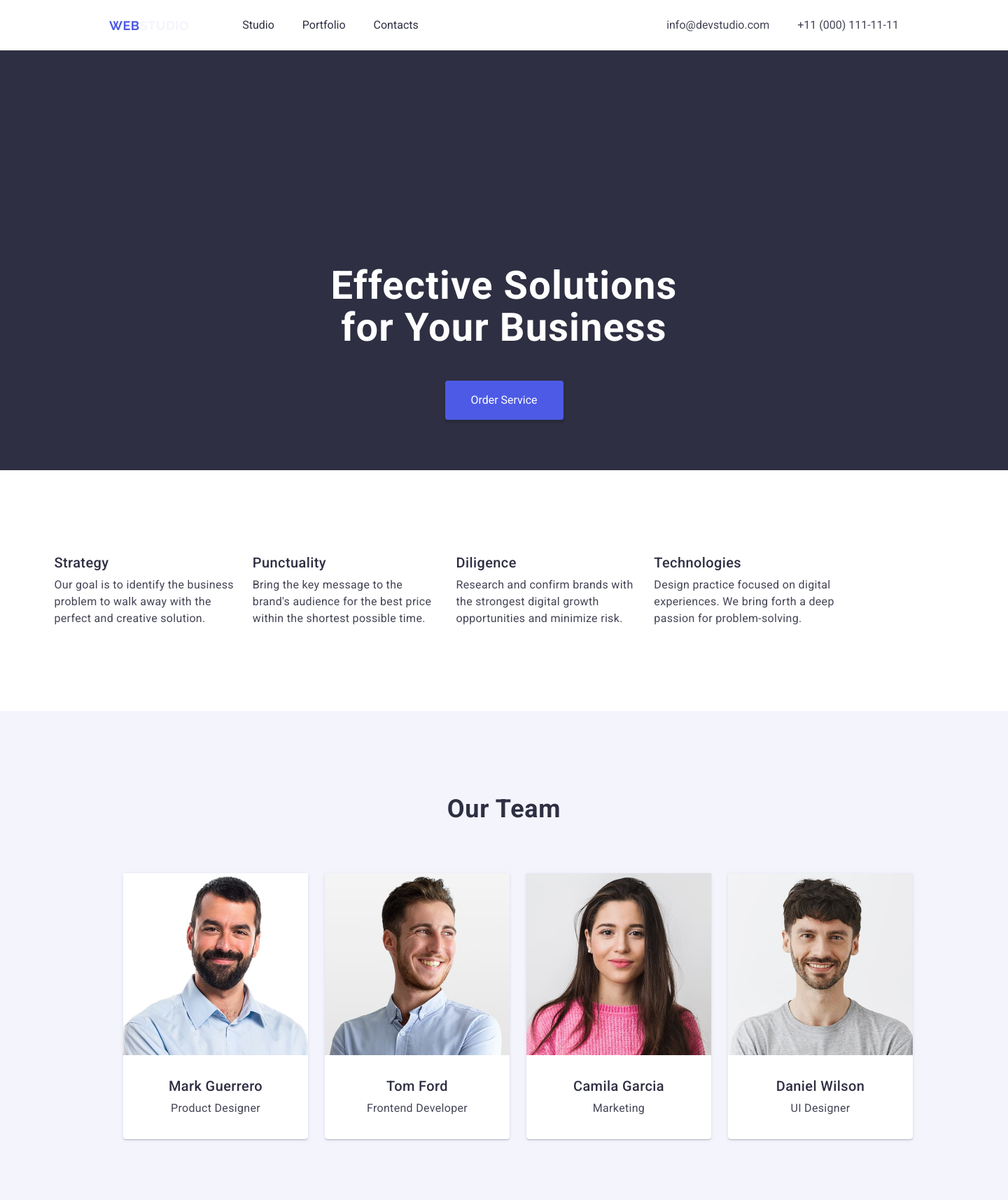
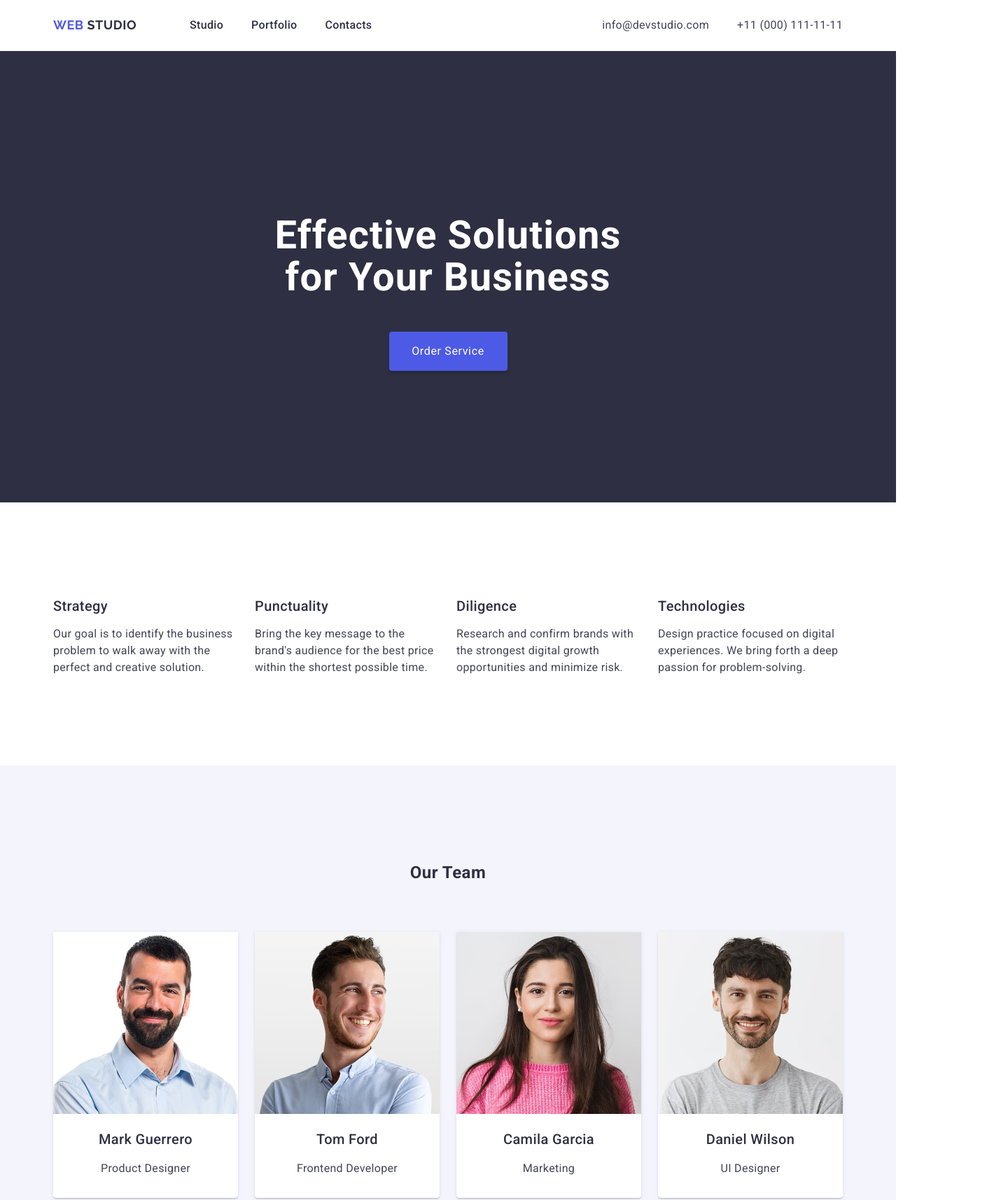
Before and after one commit to KostyaT1326/goit-markup-hw-02, a plain HTML site: page index.html in a window 1280 px wide. Shown: the top 1715 px of the page at 70% size, 1440 px wide, since content can reach past the window. Drawn offline with nearby package versions, Linux system fonts and the light colour scheme.

Commit message:
correction
correction

```diff
--- a/css/styles.css
+++ b/css/styles.css
@@ -40,98 +40,114 @@ button {
     cursor: pointer;
 }
 
+.container {
+    max-width: 1158px;
+    padding: 0 15px;
+    margin: 0 auto;
+}
+
+section {
+    padding-top: 120px;
+    padding-bottom: 120px;
+}
 
 /* ========HEADER======== */
-.container-page-header {
+
+.header-page {
+    border-bottom: 1px solid #e7e9fc;
+}
+
+.wrapper {
     display: flex;
     justify-content: space-between;
     align-items: center;
-    padding: 0 156px;
-    box-sizing: border-box;
-    height: 72px;
-    width: 1440px;
-
-
+    margin-top: 8px;
+    margin-bottom: 8px;
 }
 
 .page-nav {
     display: flex;
     align-items: center;
-    gap: 76px;
-
-
+    justify-content: space-between;
 }
 
 .saite-logo {
-    text-transform: uppercase;
     font-family: "Raleway", sans-serif;
     font-weight: 700;
     font-size: 18px;
-    display: flex;
-    gap: 0;
-}
-
-.logo-text-blue {
+    line-height: 1.17;
+    letter-spacing: 0.03em;
+    text-transform: uppercase;
     color: #4d5ae5;
-    letter-spacing: 0.03em;
-
+    margin-right: 76px;
 }
 
 .logo-text-purple {
-    color: var(--main-text-color);
-    letter-spacing: 0.03em;
+    color: #2e2f42;
 }
 
 .page-menu {
     display: flex;
-    gap: 40px;
-    list-style: none;
-    margin: 0;
-    padding: 0;
+    column-gap: 40px;
+    padding-left: 0;
+}
+
+.page-menu-item{
+    font-family: "Roboto", sans-serif;
+    font-weight: 700;
+    font-size: 16px;
+    line-height: 24px;
 
 }
-
 .page-menu-link{
+    font-weight: 500;
+    font-size: 16px;
+    line-height: 1.5;
+    letter-spacing: 0.02em;
     color: var(--main-text-color);
 }
 
+.contact-info{
+    font-style: normal;
+}
 
+.cont-mail-list {
+    display: flex;
+        column-gap: 40px;
+        padding-left: 0;
+}
+.cont-mail-tel {
+    font-size: 16px;
+    line-height: 1.5;
+    letter-spacing: 0.02em;
+    color: #434455;
 
-.cont-mail-tel {
-    display: flex;
-    gap: 40px;
-    align-items: center;
-    font-style: normal;
-    margin: 0;
-    padding: 0;
 }
 
 /* ========HERO SECTION======== */
 
-.container {
-    width: 1440px;
-    height: 600px;
+.main-hero {
     background-color: #2e2f42;
 }
 
-.hero-section {
-    height: 100%;
+.hero-hero-wrapper {
     display: flex;
     flex-direction: column;
-        justify-content: center;
     align-items: center;
-        text-align: center;
+    padding-top: 68px;
+    padding-bottom: 68px;
+
 }
+
 .main-title {
-    padding-top: 188px;
-    padding-left: 472px;
-    padding-right: 472px;
+    max-width: 496px;
     font-weight: 700;
     font-size: 56px;
-    line-height: 1.07143;
+    text-align: center;
+    line-height: 1.07;
     letter-spacing: 0.02em;
+    color: #ffffff;
     text-align: center;
-    color: #fff;
 }
 
 .order-service-button {
@@ -142,86 +158,80 @@ button {
     width: 169px;
     height: 56px;
     box-shadow: 0 4px 4px 0 rgba(0, 0, 0, 0.15);
-        background: #4d5ae5;
+    background-color: #4d5ae5;
     color: #fff;
     text-align: center;
     border: none;
+    letter-spacing: 0.04em;
+}
+
+.main-button:hover,
+.main-button:focus {
+    background-color: #404bbf;
 }
 
 /* ========BENEFITS SECTION======== */
-.benefits-section{
-        border: none;
-        box-sizing: border-box;
-        list-style: none;
-        display: flex;
-        justify-content: center;
+.visually-hidden{
+    position: absolute;
+        width: 1px;
+        height: 1px;
+        margin: -1px;
+        border: 0;
+        padding: 0;
 
-}
-.benefits-container {
-
+        white-space: nowrap;
+        clip-path: inset(100%);
+        clip: rect(0 0 0 0);
+        overflow: hidden;
 }
 
 .benefits-list {
-    width: 1125px;
     display: flex;
-    gap: 24px;
-    padding-top: 120px;
-    padding-bottom: 120px;
-    padding-inline-start: 0;
-    margin-block-start: 0;
-    margin-block-end: 0;
+    padding-left: 0;
+    column-gap: 24px;
 }
 
 .benefit-list-item {
-    display: flex;
-        flex-direction: column;
-        gap: 8px;
+    width: 264px;
+    height: 104px;
 }
+
 .benefit-list-title {
     font-weight: 500;
     font-size: 20px;
     line-height: 1.2;
     letter-spacing: 0.02em;
-    color: var(--main-text-color);
+    color: #2e2f42;
     margin: 0;
 }
 
 .benefit-list-text {
-    font-weight: 400;
-    font-size: var(--main-font);
-    line-height: var(--main-line-height);
+    font-size: 16px;
+    line-height: 1.5;
     letter-spacing: 0.02em;
     color: #434455;
-    margin: 0;
 }
 
 /*--OUR TEAM SECTION--*/
-
 .our-team-section {
-    width: 1440px;
-    height: 732px;
     background: #f4f4fd;
-    padding-top: 120px;
-    padding-bottom: 120px;
 }
 
-.section-title {
-    display: flex;
-    justify-content: center;
-    font-weight: 700;
-    font-size: 36px;
-    line-height: 1.11111;
+.team-title {
+    line-height: 1.11;
+    text-align: center;
     letter-spacing: 0.02em;
-    text-align: center;
-    color: var(--main-text-color);
-    margin: 0 0 72px;
+    text-transform: capitalize;
+    color: #2e2f42;
+    margin-bottom: 72px;
 }
 
 .team-list {
     display: flex;
-    justify-content: center;
-    gap: 24px;
-    margin: 0;
+    justify-content: space-between;
+    align-items: center;
+    column-gap: 24px;
+    padding-left: 0;
 }
 
 .team-list-card {
@@ -229,8 +239,9 @@ button {
     padding: 0px 0px 32px 0px;
     width: 264px;
     height: 380px;
-    background: var(--main-background-color);
-    display: flex;
+    background-color: var(--main-background-color);
+    line-height: 1.2;
+    letter-spacing: 0.02em;
     flex-direction: column;
     justify-content: space-between;
     box-shadow: 0 2px 1px 0 rgba(46, 47, 66, 0.08), 0 1px 1px 0 rgba(46, 47, 66, 0.16), 0 1px 6px 0 rgba(46, 47, 66, 0.08);
@@ -243,7 +254,7 @@ button {
     letter-spacing: 0.02em;
     text-align: center;
     color: var(--main-text-color);
-    margin: 0;
+    text-align: center;
 }
 
 .team-list-text {
@@ -252,59 +263,31 @@ button {
     color: var(--secondary-text-color);
     margin: 0;
 }
-.team-list-info {
-    display: flex;
-    align-items: center;
-    justify-content: center;
-    flex-direction: column;
-    gap: 8px;
-
-}
 
 /*--OUR PORTFOLIO SECTION--*/
-
-.container-portfolio{
-width: 1128px;
-height: 1000px;
-background: var(--main-background-color);
-padding-top: 120px;
-padding-bottom: 120px;
-
-}
-
-
-.our-portfolio {
-    display: flex;
-        justify-content: center;
-        font-weight: 700;
+.portfolio-title {
+    text-align: center;
     font-size: 36px;
-        line-height: 1.11111;
+    line-height: 1.11;
     letter-spacing: 0.02em;
-        text-align: center;
+    text-transform: capitalize;
     color: var(--main-text-color);
 
 }
 
 .portfolio-list {
     display: flex;
+    justify-content: space-between;
+    /* align-items: center; */
     flex-wrap: wrap;
-    gap: 24px;
-    list-style: none;
-    padding: 0;
-    margin: 0;
-    **justify-content: center;**
+    row-gap: 48px;
+    padding:0;
 }
 
 .project-card {
-    border: 1px solid #e7e9fc;
-    width: 360px;
-    height: 420px;
-    background: var(--main-background-color);
-    display: flex;
-    flex-direction: column;
-    justify-content: space-between;
-    flex: 1 0 calc((100% - 48px) / 3);
-    box-sizing: border-box;
+    border-bottom: 1px solid #e7e9fc;
+    border-left: 1px solid #e7e9fc;
+    border-right: 1px solid #e7e9fc;
 }
 
 .card-content {
@@ -312,24 +295,29 @@ padding-bottom: 120px;
     font-size: 20px;
     line-height: 1.2;
     letter-spacing: 0.02em;
-        text-align: center;
-        color: var(--main-text-color);
-        margin: 0;
+    color: #2e2f42;
+    margin-top: 32px;
+    margin-left: 16px;
+    margin-bottom: 8px;
 }
 
 .project-card-text {
+    font-size: 16px;
+    line-height: 1.5;
     letter-spacing: 0.02em;
-    text-align: center;
-    color: var(--secondary-text-color);
-    margin: 0;
+    color: #434455;
+    margin-top: 8px;
+    margin-left: 16px;
+    margin-bottom: 32px;
 }
 
-/*--FOOTER SECTION--*/
+/*===========FOOTER SECTION============*/
 
 .footer-page{
-    width: 1440px;
-        height: 312px;
     background: #2e2f42;
+    padding-top: 100px;
+    padding-bottom: 100px;
+    padding-left: 156px;
 }
 
 .saite-logo-footer {
@@ -339,23 +327,18 @@ padding-bottom: 120px;
     font-size: 18px;
     line-height: 1.17;
     letter-spacing: 0.03em;
-    display: flex;
     color: #4d5ae5;
-    gap: 0;
 }
 
-.logo-text-blue {
-
-    letter-spacing: 0.03em;
-
+.saite-logo-sapn {
+    color: #f4f4fd;
 }
 
-.logo-text-purple {
-    color: var(--tertiary-text-color);
-    letter-spacing: 0.03em;
-}
 
 .footer-text {
+    max-width: 264px;
+    margin-top: 16px;
+    line-height: 1.5;
     letter-spacing: 0.02em;
     color: var(--tertiary-text-color);
 
--- a/index.html
+++ b/index.html
@@ -3,7 +3,7 @@
   <head>
     <meta charset="UTF-8" />
     <meta name="viewport" content="width=device-width, initial-scale=1.0" />
-    <title>Home Work 1</title>
+    <title>Home Work 2</title>
 
     <!--Підключення шрифтів-->
     <link rel="preconnect" href="https://fonts.googleapis.com" />
@@ -25,46 +25,51 @@
   </head>
   <body>
     <!-- <header> -->
-    <header>
-      <div class="container-page-header">
+    <header class="header-page">
+      <div class="container">
+        <div class="wrapper">
           <nav class="page-nav">
             <a class="saite-logo" href="./index.html">
-            <span class="logo-text-blue">WEB</span><span class="logo-text-purple">STUDIO</span>
+              web
+              <span class="logo-text-purple">studio</span>
             </a>
             <ul class="page-menu">
-            <li>
+              <li class="page-menu-item">
                 <a class="page-menu-link" href="Studio">Studio</a>
               </li>
-            <li>
+              <li class="page-menu-item">
                 <a class="page-menu-link" href="Portfolio">Portfolio</a>
               </li>
-            <li>
+              <li class="page-menu-item">
                 <a class="page-menu-link" href="Contacts">Contacts</a>
               </li>
             </ul>
           </nav>
-        <address>
-          <ul class="cont-mail-tel">
-            <li><a class="cont-mail-tel-activ" href="mailto:info@devstudio.com">info@devstudio.com</a></li>
-            <li><a class="cont-mail-tel-activ" href="tel:+110001111111">+11 (000) 111-11-11</a></li>
+          <address class="contact-info">
+            <ul class="cont-mail-list">
+              <li><a class="cont-mail-tel" href="mailto:info@devstudio.com">info@devstudio.com</a></li>
+              <li><a class="cont-mail-tel" href="tel:+110001111111">+11 (000) 111-11-11</a></li>
             </ul>
           </address>
+        </div>
       </div>
     </header>
     <main>
       <!--HERO SECTION-->
-      <section class="container">
-        <div class="hero-section">
+      <section class="main-hero">
+        <div class="container">
+          <div class="hero-hero-wrapper">
             <h1 class="main-title">
               Effective Solutions for Your Business
             </h1>
             <button class="order-service-button" type="button">Order Service</button>
           </div>
+        </div>
       </section>
       <!--BENEFITS SECTION-->
       <section class="benefits-section">
-        <div class="benefits-container">
-        <h2 hidden>list of benefits</h2>
+        <div class="container">
+          <h2 class="visually-hidden">list of benefits</h2>
           <ul class="benefits-list">
             <li class="benefit-list-item">
               <h3 class="benefit-list-title">Strategy</h3>
@@ -99,62 +104,36 @@
       </section>
       <!--OUR TEAM SECTION-->
       <section class="our-team-section">
-        <h2 class="section-title">Our Team</h2>
+        <div class="container">
+          <h2 class="team-title">Our Team</h2>
           <ul class="team-list">
             <li class="team-list-card">
-            <img
-              src="./images/mark_guerrero.jpg"
-              alt="portrait-mark-guerrero"
-              width="264"
-              height="260"
-            />
-            <div class="team-list-info">
+              <img src="./images/mark_guerrero.jpg" alt="portrait-mark-guerrero" width="264" height="260" />
                 <h3 class="team-list-title">Mark Guerrero</h3>
                 <p class="team-list-text">Product Designer</p>
-            </div>
             </li>
             <li class="team-list-card">
-            <img
-              src="./images/tom_ford.jpg"
-              alt="portrait-tom-ford"
-              width="264"
-              height="260"
-            />
-            <div class="team-list-info">
+              <img src="./images/tom_ford.jpg" alt="portrait-tom-ford" width="264" height="260" />
                 <h3 class="team-list-title">Tom Ford</h3>
                 <p class="team-list-text">Frontend Developer</p>
-            </div>
             </li>
             <li class="team-list-card">
-            <img
-              src="./images/camila_garcia.jpg"
-              alt="portrait-camila-garcia"
-              width="264"
-              height="260"
-            />
-            <div class="team-list-info">
+              <img src="./images/camila_garcia.jpg" alt="portrait-camila-garcia" width="264" height="260" />
                 <h3 class="team-list-title">Camila Garcia</h3>
                 <p class="team-list-text">Marketing</p>
-            </div>
             </li>
             <li class="team-list-card">
-            <img
-              src="./images/daniel_wilson.jpg"
-              alt="portrait-daniel-wilson"
-              width="264"
-              height="260"
-            />
-            <div class="team-list-info">
+              <img src="./images/daniel_wilson.jpg" alt="portrait-daniel-wilson" width="264" height="260" />
                 <h3 class="team-list-title">Daniel Wilson</h3>
                 <p class="team-list-text">UI Designer</p>
-            </div>
             </li>
           </ul>
+        </div>
       </section>
       <!--OUR PORTFOLIO SECTION-->
-      <section>
-        <div class="container-portfolio">
-          <h2 class="our-portfolio">Our Portfolio</h2>
+      <section class="portfolio">
+        <div class="container">
+          <h2 class="portfolio-title">Our Portfolio</h2>
           <ul class="portfolio-list">
             <li class="project-card">
               <img
@@ -217,7 +196,8 @@
     <!--FOOTER SECTION-->
     <footer class="footer-page">
         <a class="saite-logo-footer" href="./index.html">
-          <span class="logo-text-blue">web</span>studio</span>
+          web
+          <span class="saite-logo-sapn">studio</span>
         </a>
         <p class="footer-text">Increase the flow of customers and sales for your business with digital marketing & growth solutions.</p>
     </footer>
```
Lines whose indentation alone changed are shown as unchanged.
